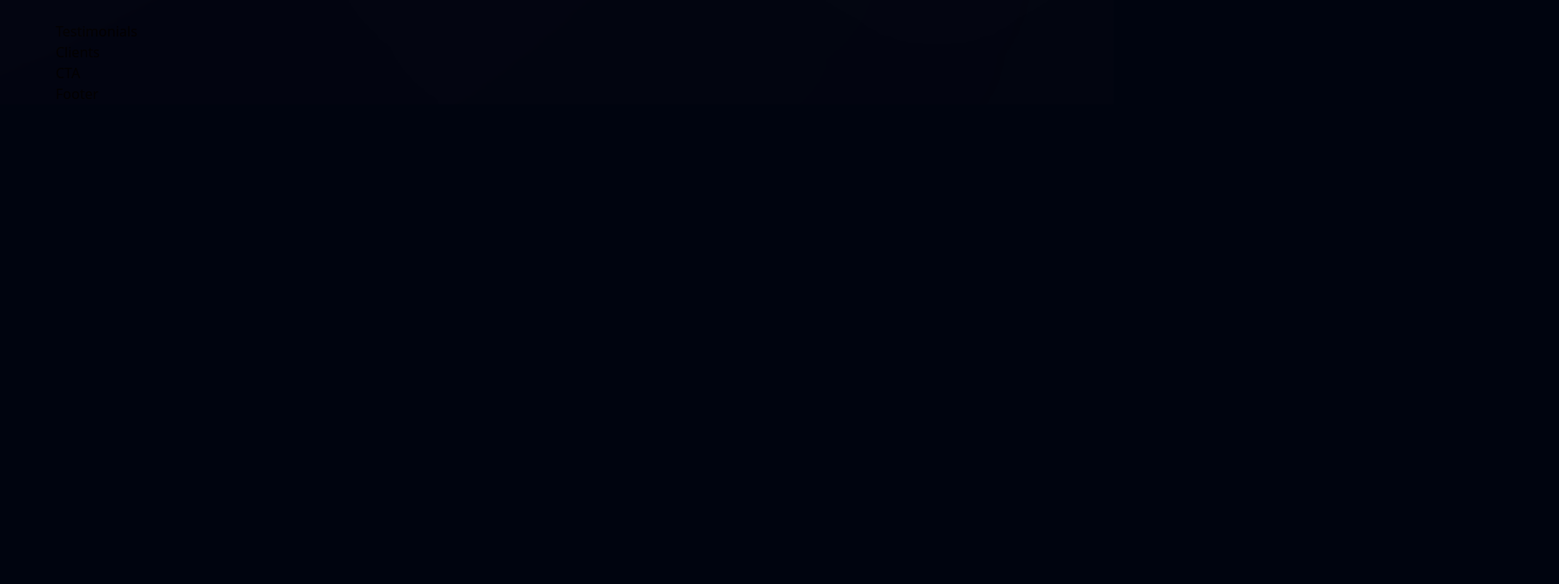
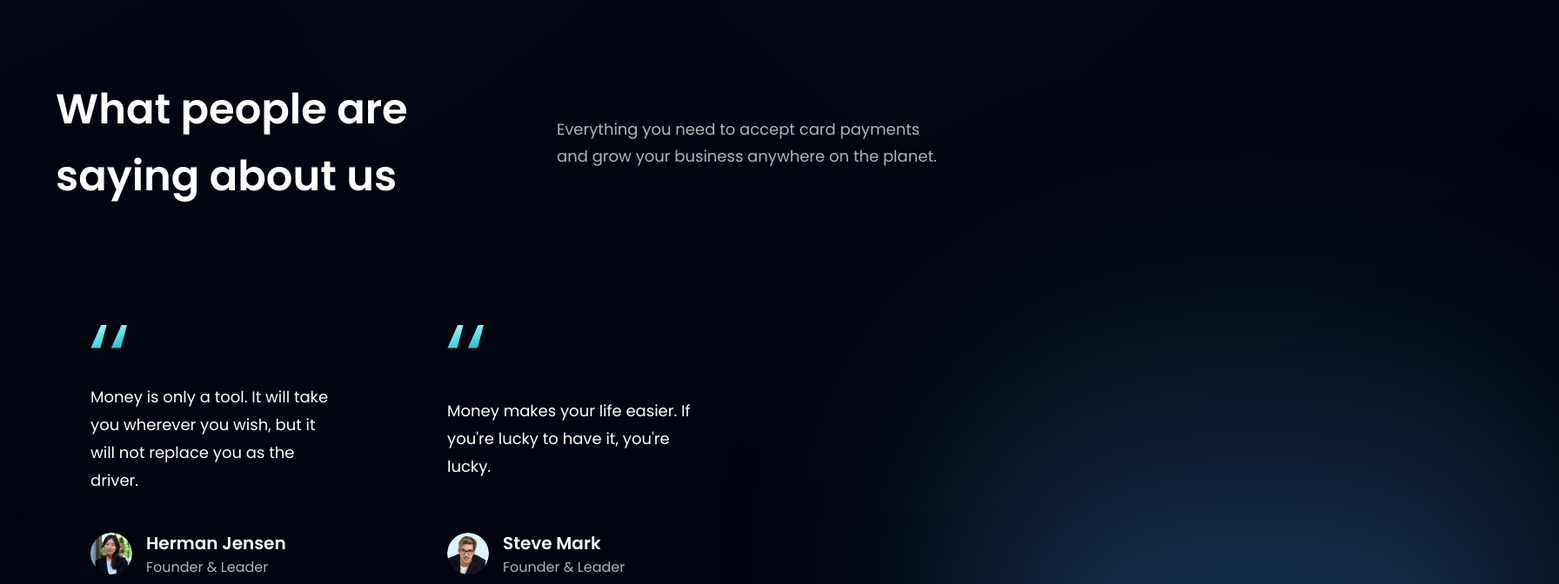
Before and after one commit to Stepan72/HoloBank, a Next.js app: page / in a window 1280 px wide. Shown: the part 2780-3452 px from the top of the page at 87% size, 1792 px wide, since content can reach past the window. Before the commit the page ends 2900 px from the top, so only its background shows below. Built offline with nearby package versions, Linux system fonts and the light colour scheme.

Commit message:
Testimonials finished v2.3

```diff
--- a/components/Billing.tsx
+++ b/components/Billing.tsx
@@ -10,8 +10,8 @@
           alt="billing"
           className="w-[100%] h-[100%] relative z-[5]"
         />
-        <div className="absolute z-[3] -left-1/2 top-0 w-[50%] h-[50%] rounded-full white__gradient" />
-        <div className="absolute z-[0] -left-1/2 bottom-0 w-[50%] h-[50%] rounded-full pink__gradient" />
+        <div className="absolute z-[3] -left-1/2 top-0 size-[50%] rounded-full white__gradient" />
+        <div className="absolute z-[0] -left-1/2 bottom-0 size-[50%] rounded-full pink__gradient" />
       </div>
 
       <div className="sectionInfo">
--- a/components/CardDeal.tsx
+++ b/components/CardDeal.tsx
@@ -19,7 +19,7 @@
 
       <div className="sectionImg">
         <Image src={card} alt="card" className="w-[100%] h-[100%] z-[5]" />
-        <div className="hidden sm:block absolute z-[3] right-0 top-0 w-[50%] h-[50%] rounded-full white__gradient" />
+        <div className="absolute z-[0] right-0 size-[50%] rounded-full white__gradient" />
       </div>
     </section>
   );
--- /dev/null
+++ b/components/FeedbackCard.tsx
@@ -0,0 +1,40 @@
+import Image, { StaticImageData } from "next/image";
+import { quotes } from "@/assets";
+
+interface FeedbackCardProps {
+  id: string;
+  content: string;
+  name: string;
+  title: string;
+  img: StaticImageData;
+}
+
+const FeedbackCard = ({ content, name, title, img }: FeedbackCardProps) => {
+  return (
+    <div className="flex flex-col justify-between px-10 py-12 rounded-[20px] max-w-[370px] md:mr-10 sm:mr-5 mr-0 my-5 feedback-card">
+      <Image
+        src={quotes}
+        alt="quotes"
+        className="w-[42px] h-[27px] object-contain"
+      />
+
+      <p className="font-poppins font-normal text-[18px] leading-[32px] text-white my-10">
+        {content}
+      </p>
+
+      <div className="flex flex-row items-center">
+        <Image src={img} alt={name} className="size-[48px] rounded-full" />
+        <div className="flex flex-col ml-4">
+          <h4 className="font-poppins font-semibold text-[20px] leading-[32px] text-white">
+            {name}
+          </h4>
+          <p className="font-poppins font-normal text-[16px] leading-[24px] text-dimWhite">
+            {title}
+          </p>
+        </div>
+      </div>
+    </div>
+  );
+};
+
+export default FeedbackCard;
--- a/components/Testimonials.tsx
+++ b/components/Testimonials.tsx
@@ -1,7 +1,30 @@
-import React from "react";
+import { feedback } from "@/constants";
+import FeedbackCard from "./FeedbackCard";
 
 const Testimonials = () => {
-  return <div>Testimonials</div>;
+  return (
+    <section id="clients" className="paddingY flexCenter flex-col relative">
+      <div className="absolute z-[0] size-[60%] -right-[50%] rounded-full blue__gradient" />
+
+      <div className="w-full flex flex-col md:flex-row justify-between items-center sm:mb-16 mb-6 relative z-[1]">
+        <h1 className="heading2">
+          What people are <br className="sm:block hidden" /> saying about us
+        </h1>
+        <div className="w-full md:mt-0 mt-6">
+          <p className="paragraph text-left max-w-[450px]">
+            Everything you need to accept card payments and grow your business
+            anywhere on the planet.
+          </p>
+        </div>
+      </div>
+
+      <div className="flex flex-wrap sm:justify-start justify-center w-full feedback-container relative z-[1]">
+        {feedback.map((card) => {
+          return <FeedbackCard key={card.id} {...card} />;
+        })}
+      </div>
+    </section>
+  );
 };
 
 export default Testimonials;
```
